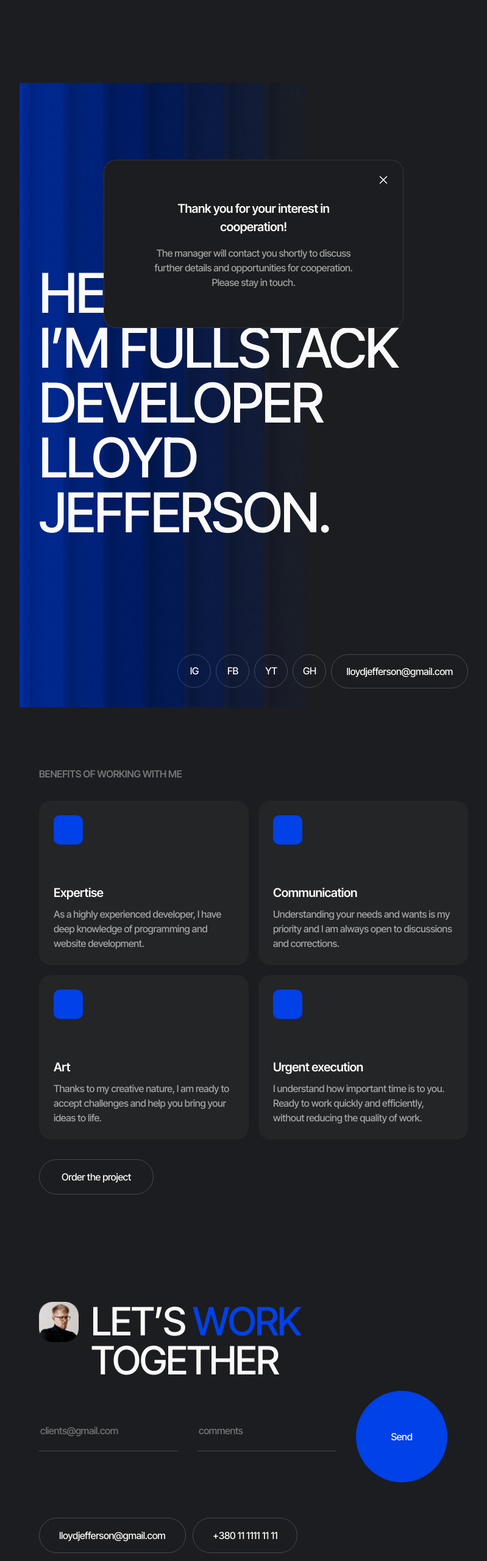
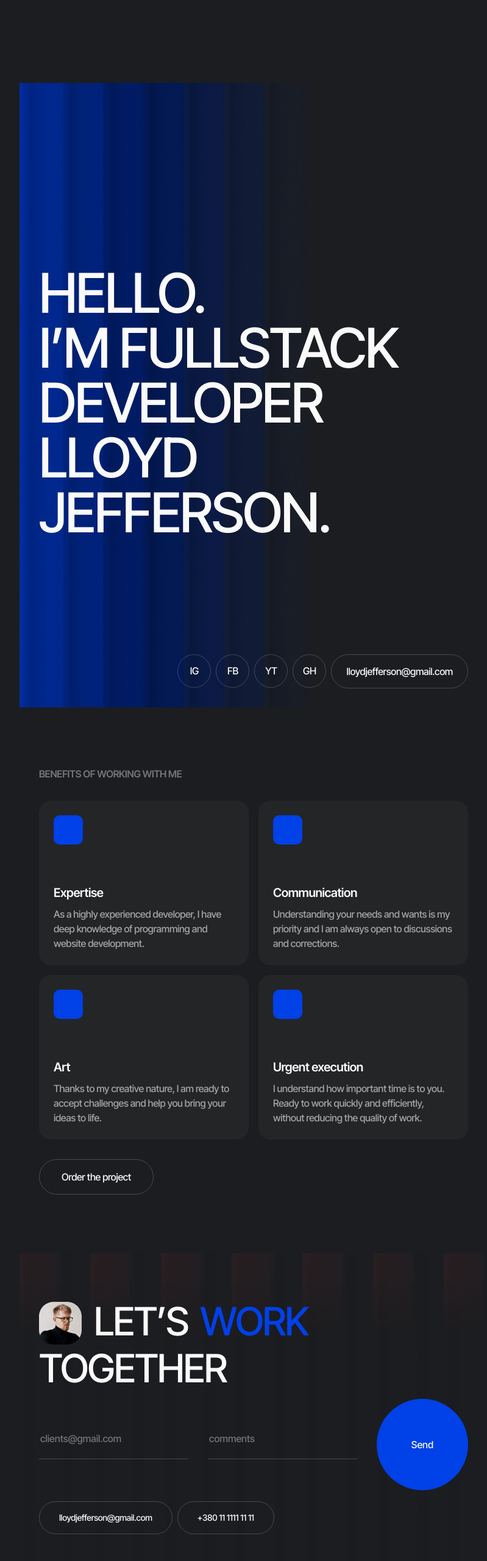
Before and after one commit to InnaLeva/my-branch-of-project, a website built with Vite: page src/index.html in a window 1280 px wide. Shown: the whole page at 61% size, without its empty margins (224-1023 px from the left). Built offline with nearby package versions, Linux system fonts and the light colour scheme.

Commit message:
add some code

```diff
--- a/src/css/footer.css
+++ b/src/css/footer.css
@@ -1,75 +1,67 @@
+/*.section-footer {
+    position: relative;
+}*/
+
 .footer-container {
     min-width: 320px;
     padding-top: 32px;
+    display: flex;
+    flex-direction: column;
+    gap: 64px;
+    background-image: url('../img/footer/background-mob1x.jpg');
 
 }
 
-.footer-logo-wrap {
-    display: flex;
-   flex-direction: row;
-
-    margin-bottom: 63px;
+.footer-logo-link {
+    display: block;
+    height: 44px;
+    width: 44px;
 }
 
-.footer-logo-link {
+.footer-logo-text {
     display: flex;
-    margin-right: 8px;
-    width: 44px;
-    height: 44px;
-}
-
-.footer-title {
-    display: block;
+    flex-wrap: wrap;
+    gap: 4px 8px;
     font-weight: 500;
     font-size: 40px;
     line-height: 1;
     letter-spacing: -0.03em;
     text-transform: uppercase;
-    color: #fafafa;
-
 }
 
 .footer-title-span {
     color: #0041E8;
 }
 
-.footer-title-span-together.footer-title {
-display: flex;
-    align-items: flex-start;
-    justify-content: flex-start;
-    padding-left: 0;
-    margin-left: 0;
-
-    margin-top: 8px;
-}
-
 .footer-form {
     display: flex;
     flex-direction: column;
+    width: 100%;
+    gap: 16px;
 
+    letter-spacing: -0.02em;
 }
 
 .footer-form-label {
     border-bottom: 1px solid rgba(250, 250, 250, 0.2);
-    margin-bottom: 24px;
 }
 
 .footer-form-label-input {
-    font-weight: 500;
-        font-size: 16px;
     line-height: 1.5;
-        letter-spacing: -0.02em;
-        color: rgba(250, 250, 250, 0.6);
     border: none;
-        background-color: #1C1D20;
-        margin-bottom: 24px;
+    color: #fafafa;
+    margin-bottom: 20px;
+    background-color: transparent;
+}
+
+.footer-form-label-input:hover,
+.footer-form-label-input:focus {
+    background-color: transparent;
+    color: #fafafa;
 }
 
 .footer-form-button {
-    margin-bottom: 64px;
-    font-weight: 500;
-        font-size: 16px;
-        letter-spacing: -0.02em;
+    margin-top: 16px;
     color: #fafafa;
     width: 100px;
     height: 100px;
@@ -78,56 +70,80 @@ display: flex;
     border: none;
 }
 
-.footer-contact-wrap {
+.footer-form-button:hover,
+.footer-form-button:focus {
+    background-color: #0039CF;
+    ;
+}
+
+.footer-contact-wrap-list {
+    display: flex;
+    gap: 4px;
+
     padding-bottom: 32px;
 
+    font-size: 14px;
+    letter-spacing: -0.02em;
 }
 
-.footer-contact-email-link {
-    margin-right: 4px;
+.footer-contact-item {
+    border: 1px solid rgba(250, 250, 250, 0.2);
+    border-radius: 60px;
+    padding: 10px 12px;
 }
 
 .footer-contact-link {
-    font-weight: 500;
-        font-size: 14px;
-        letter-spacing: -0.02em;
-        color: #fafafa;
-    border: 1px solid rgba(250, 250, 250, 0.2);
-        border-radius: 60px;
-        padding: 10px 12px;
-
-        height: 37px;
+    width: 100%;
+    height: 100%;
+    display: flex;
+    justify-content: center;
+    text-align: center;
+    align-items: center;
 }
 
 /* modal window  */
 
+
 .footer-backdrop {
 
+    position: fixed;
+    left: 0;
+    top: 0;
+    width: 100%;
+    height: 100%;
+    overflow: auto;
+    background-color: rgba(15, 15, 16, 0.6);
+    transition: opacity 250ms cubic-bezier(0.4, 0, 0.2, 1),
+        visibility 250ms cubic-bezier(0.4, 0, 0.2, 1);
+    }
+
+.footer-backdrop.is-hidden {
+    opacity: 0;
+    visibility: hidden;
+    pointer-events: none;
+    transition-delay: 150ms;
+    }
+
+.footer-modal {
     background-position: center;
-        position: fixed;
-        background-size: cover;
-        top: 50%;
-        left: 50%;
-        transform: translate(-50%, -50%);
-        width: 343px;
-        height: 276px;
     background: #1c1d20;
     display: flex;
     justify-content: center;
     align-self: center;
-        transition: opacity 250ms cubic-bezier(0.4, 0, 0.2, 1),
-            visibility 250ms cubic-bezier(0.4, 0, 0.2, 1);
+    margin: auto;
+    position: absolute;
+    top: 50%;
+    left: 50%;
+    transform: translate(-50%, -50%);
+    transition: transform 250ms cubic-bezier(0.4, 0, 0.2, 1);;
+    transition-delay: 150ms;
+
     border: 1px solid rgba(250, 250, 250, 0.1);
+    width: 343px;
+    height: 276px;
     border-radius: 20px;
-
-}
-
-.footer-modal {
-    width: 100%;
-        height: 100%;
-        transition: transform 250ms cubic-bezier(0.4, 0, 0.2, 1);
-
-    position: relative;
+    box-shadow: 0px 1px 1px rgba(0, 0, 0, 0.14),
+            0px 1px 3px rgba(0, 0, 0, 0.12), 0px 2px 1px rgba(0, 0, 0, 0.2);
 
 }
 
@@ -183,66 +199,62 @@ display: flex;
 @media screen and (min-width: 768px) {
     .footer-container {
         padding-top: 80px;
+        gap: 18px;
     }
-    .footer-logo-wrap {
-        margin-bottom: 18px;
+
+    .footer-title {
+        width: 542px;
     }
+
     .footer-logo-link {
-        border-radius: 24px;
+        height: 70px;
         width: 70px;
-        height: 70px;
-        margin-right: 20px;
     }
-    .footer-title {
+
+    .footer-logo-text {
+        gap: 7px 20px;
         font-size: 64px;
     }
-    .footer-title-span-together {
-        margin-top: 10px;
-    }
+
     .footer-form {
         flex-direction: row;
         align-items: center;
-        margin-top: 18px;
-        margin-bottom: 0;
+        justify-content: space-between;
+    }
 
+    .footer-form-label {
+        min-width: 245px;
     }
-    .footer-form-label {
-        margin-right: 32px;
-        margin-top: 0;
-        margin-bottom: 0;
-    }
-    .footer-form-label-input {
-        margin-bottom: 20px;
-    }
+
     .footer-form-button {
-        margin-bottom: 0;
         width: 150px;
         height: 150px;
+        margin-top: 0;
     }
-    .footer-contact-wrap {
+
+    .footer-contact-wrap-list {
+        gap: 8px;
         padding-bottom: 169px;
-        margin-top: 78px;
     }
-    .footer-contact-email-link {
-        margin-right: 8px;
+
+    .footer-contact-item {
+        padding: 18px 32px;
     }
-    .footer-contact-link {
-        font-size: 16px;
-        padding: 18px 32px;
-        height: 55px;
+
+    /*modal window for tablet*/
+    .footer-modal {
+        width: 492px;
     }
-    /*modal window for tablet*/
-    .footer-backdrop {
-            width: 492px;
 
-    }
     .footer-close-button {
         width: 24px;
         height: 24px;
     }
+
     .footer-backdrop-content {
         padding: 64px;
     }
+
     .footer-backdrop-title {
         padding-top: 0;
     }
@@ -250,26 +262,23 @@ display: flex;
 
 @media screen and (min-width: 1440px) {
     .footer-container {
+        padding-left: 196px;
         padding-right: 196px;
-       padding-left: 196px;
-    }
-    .footer-logo-link {
-        margin-right: 30px;
-    }
-     .footer-form-label:not(:last-child) {
-            margin-right: 32px;
-        }
-    .footer-form-button {
-        margin-left: 86px;
-    }
-    .footer-logo-wrap {
-        width: 542px;
-    }
-    .footer-form {
-        justify-content: space-between;
-    }
-    .footer-form-label{
-    width: 390px;
     }
 
+    .footer-form {
+        justify-content: flex-start;
+        gap: 32px;
     }
+
+    .footer-form-label {
+        min-width: 390px;
+    }
+
+    .footer-form-button {
+        margin-left: 54px;
+    }
+    .footer-modal {
+        top: 20%;
+    }
+}
--- a/src/js/footer.js
+++ b/src/js/footer.js
@@ -0,0 +1,4 @@
+
+const form = document.querySelector('.footer-form');
+const input = document.querySelector('.footer-form-label-input');
+const sendBtn = document.querySelector('.footer-form-button');
--- a/src/partials/footer.html
+++ b/src/partials/footer.html
@@ -1,70 +1,49 @@
 <footer class="section-footer" id="footer">
   <div class="container footer-container">
-    <div class="footer-logo-wrap">
+    <h2 class="footer-title">
+      <p class="footer-logo-text">
         <a class="footer-logo-link" href="./index.html">
           <picture>
             <source srcset="/img/footer/footer-logo/footer-logo-desktop1x-min.png 1x,
-                            /img/footer/footer-logo/footer-logo-destop2x-min.png 2x"
-                            media="(min-width: 1440px)" />
+                            /img/footer/footer-logo/footer-logo-destop2x-min.png 2x" media="(min-width: 1440px)" />
             <source srcset="/img/footer/footer-logo/footer-logo-tablet1x-min.png 1x,
-                            /img/footer/footer-logo/footer-logo-tablet2x-min.png 2x"
-                            media="(min-width: 768px)" />
+                            /img/footer/footer-logo/footer-logo-tablet2x-min.png 2x" media="(min-width: 768px)" />
             <source srcset="/img/footer/footer-logo/footer-logo-mobile1x-min.png 1x,
-                            /img/footer/footer-logo/footer-logo-mobile2x-min.png 2x"
-                           media="(max-width: 767px)" />
-            <img src="/img/footer/footer-logo/footer-logo-desktop1x-min.jpg" width="70" height="70" alt="Lloyd Jefferson" class="footer-logo-img" />
+                            /img/footer/footer-logo/footer-logo-mobile2x-min.png 2x" media="(max-width: 767px)" />
+            <img src="/img/footer/footer-logo/footer-logo-desktop1x-min.jpg" width="70" height="70"
+              alt="Lloyd Jefferson" class="footer-logo-img" />
           </picture>
-        </a>
-        <h2 class="footer-title">Let’s <span class="footer-title-span">work </span><span class="footer-title-span-together"> together</span></h2>
-    </div>
+        </a> Let’s<span class="footer-title-span"> work </span>together
+      </p>
+    </h2>
+
     <form class="footer-form">
       <label class="footer-form-label">
-        <input class="footer-form-label-input"
-        type="email"
-        name="user-email"
-        placeholder="clients@gmail.com"
-        pattern="^\w+(\.\w+)?@[a-zA-Z_]+?\.[a-zA-Z]{2,3}$"
-        title="Email address"
-        value=""
-        required />
+        <input class="footer-form-label-input" type="email" name="user-email" placeholder="clients@gmail.com"
+          pattern="^\w+(\.\w+)?@[a-zA-Z_]+?\.[a-zA-Z]{2,3}$" title="Email address" value="" required />
       </label>
       <label class="footer-form-label">
-        <input
-        class="footer-form-label-input"
-        type="text"
-        name="user-comments"
-        placeholder="comments"
-        required />
-
-        <!--<textarea
-        name="user-comments"
-        id="user-comments"
-        placeholder="comments"
-        class="footer-form-textarea"
-        minlength="1"
-        required
-        ></textarea>-->
+        <input class="footer-form-label-input" type="text" name="user-comments" placeholder="comments" required />
       </label>
       <button type="submit" class="footer-form-button">Send</button>
     </form>
-    <div class="footer-contact-wrap">
-      <a class="footer-contact-email-link footer-contact-link"
-        href="mailto:info@devstudio.com"
-        target="_blank" rel="noopener noreferrer nofollow">lloydjefferson@gmail.com</a>
-      <a class="footer-contact-tel-link footer-contact-link"
-        href="tel:+380684439426"
-        target="_blank" rel="noopener noreferrer nofollow">+380 11 1111 11 11</a>
-    </div>
+    <ul class="footer-contact-wrap-list">
+      <li class="footer-contact-item">
+        <a class="footer-contact-email-link footer-contact-link" href="mailto:info@devstudio.com" target="_blank"
+          rel="noopener noreferrer nofollow">lloydjefferson@gmail.com</a>
+      </li>
+      <li class="footer-contact-item">
+        <a class="footer-contact-tel-link footer-contact-link" href="tel:+380684439426" target="_blank"
+          rel="noopener noreferrer nofollow">+380 11 1111 11 11</a>
+      </li>
+    </ul>
   </div>
-</footer>
-
 <!------modal window------->
-
-<div class="modal is-open footer-backdrop">
-  <div class="footer-modal">
+<div class="footer-backdrop visually-hidden">
+  <div class="modal  footer-modal">
     <button type="button" class="footer-close-button">
       <svg class="footer-icon-close" width="22" height="22">
-        <use href="/src/img/icons.svg#icon-x"></use>
+        <use href="../img/icons.svg#icon-x"></use>
       </svg>
     </button>
       <div class="footer-backdrop-content">
@@ -74,3 +53,4 @@
   </div>
 
 </div>
+</footer>
```
Also changed, not shown: src/img/footer/backgroud-tablet2x.jpg (added), src/img/footer/background-desk1x.jpg (added), src/img/footer/background-desk2x.jpg (added), src/img/footer/background-mob1x.jpg (added), src/img/footer/background-mob2x.jpg (added), src/img/footer/background-tablet1x.jpg (added), 1 other file. Lines whose indentation alone changed are shown as unchanged.
